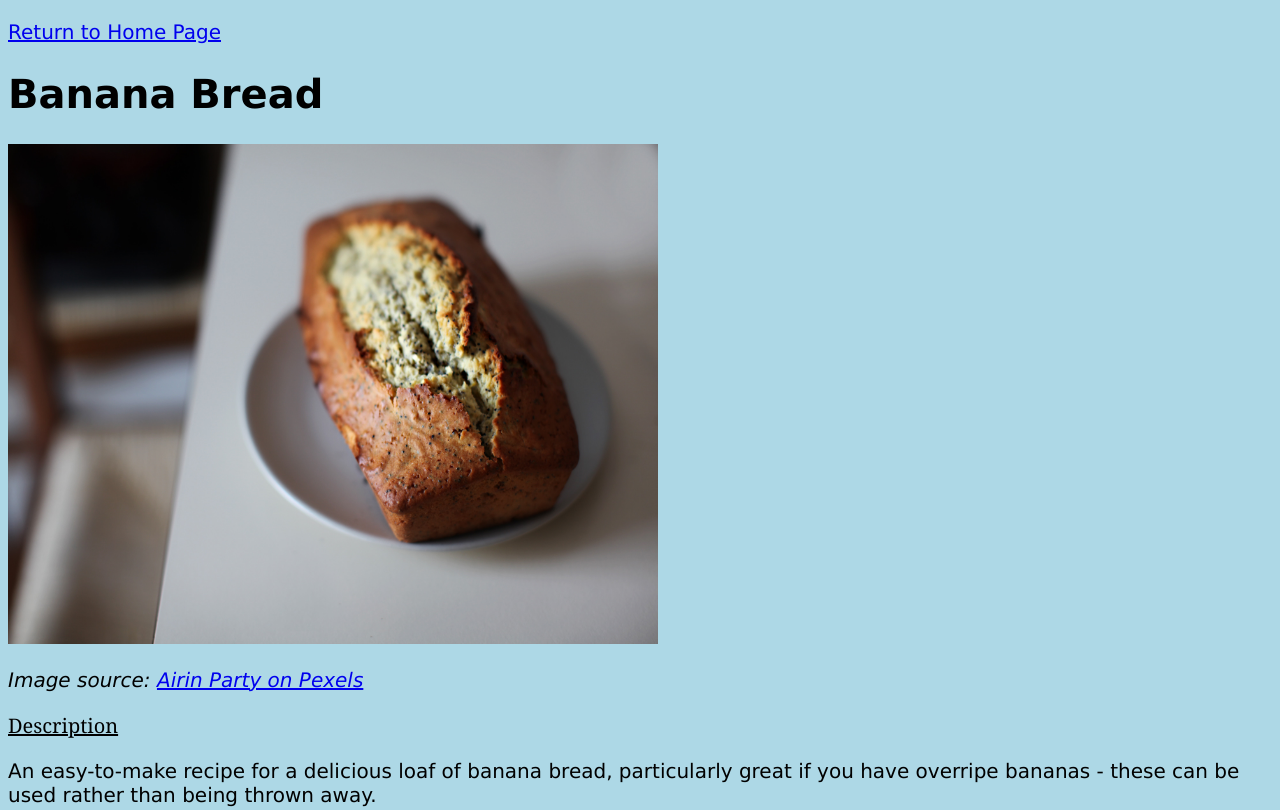
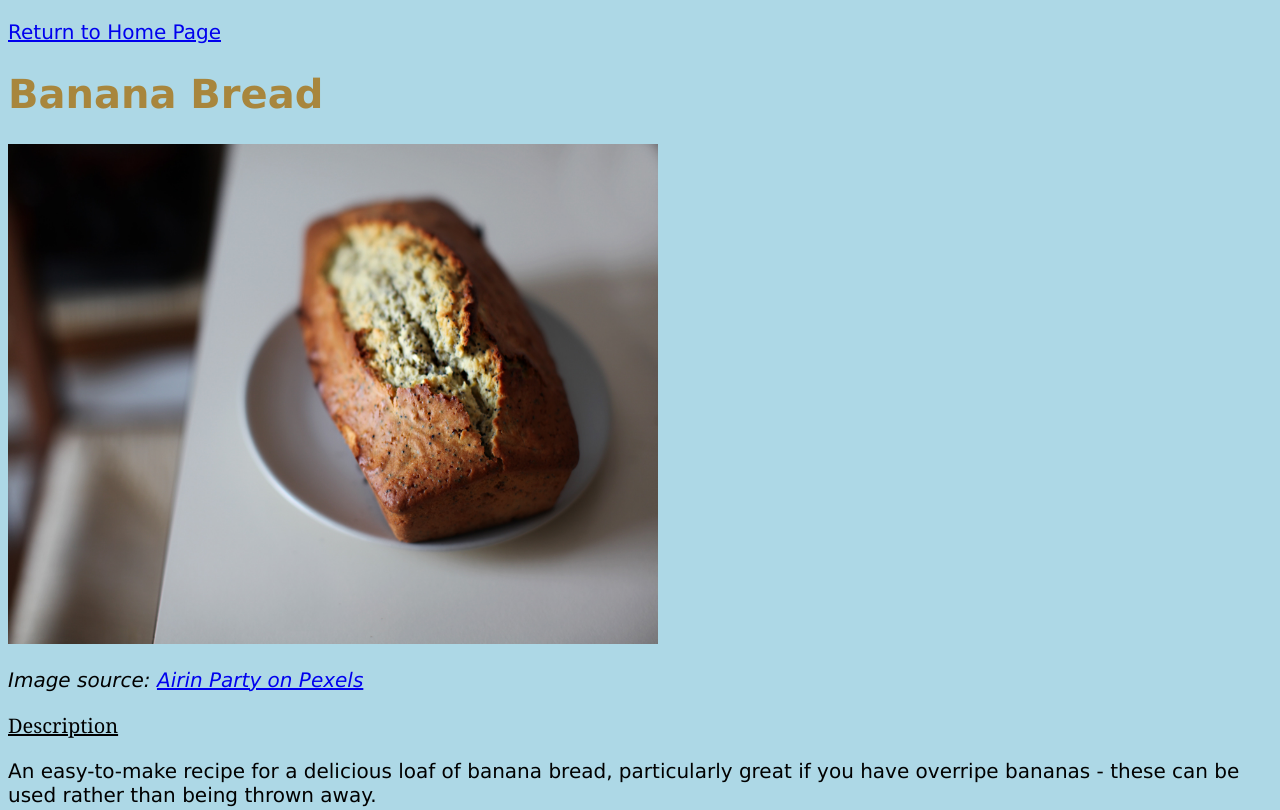
Before and after one commit to JHuggins11/odin-recipes, a plain HTML site: page recipes/banana-bread.html in a window 1280 px wide. Shown: the top 810 px of the page. Drawn offline with Linux system fonts and the light colour scheme.

Commit message:
Style recipe titles

```diff
--- a/style.css
+++ b/style.css
@@ -17,6 +17,10 @@ h2 {
     text-decoration: underline;
 }
 
+.recipe-title {
+    color: rgb(168, 134, 61);
+}
+
 .recipe-heading {
     font-family: Georgia, Garamond, sans-serif;
 }
```
